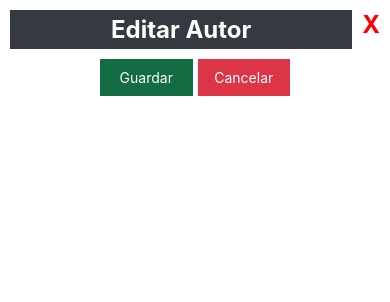
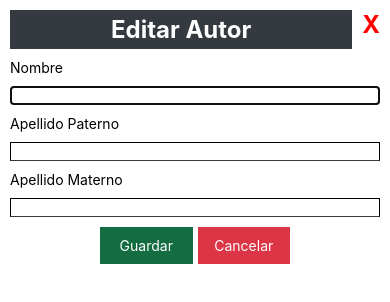
Before and after one commit to EmmanuelRuizGarcia/MyFirstAppReactNative, a React Native app: screen / in a window 390 px wide. Both pictures are taken after a click on the element 318 px from the left and 138 px from the top of the page. Shown: the top 302 px of the page. Built offline with nearby package versions, Linux system fonts and the light colour scheme.

Commit message:
se agrego la intefaz al PopUp Autor y se mejoro el funcionamiento del Input component que se hizo personalizado

```diff
--- a/src/Component/Input.js
+++ b/src/Component/Input.js
@@ -1,9 +1,19 @@
 import React from "react";
-import { StyleSheet, TextInput } from "react-native";
+import { StyleSheet, TextInput, View, Text } from "react-native";
 
-const Input = ({placeholder, onChangeText, value, flex = 0}) => {
+const Input = ({placeholder, onChangeText, value, flex = 0, text=""}) => {
     return(
-        <TextInput placeholder={placeholder} onChangeText={onChangeText} value={value} style={[stylesPage.styleInput,{flex}]}  />
+        <>
+            {
+                (text=="") ? null : <Text style={{marginVertical: 10}}>{text}</Text>
+            }
+
+            <TextInput
+                placeholder={placeholder}
+                onChangeText={onChangeText}
+                value={value}
+                style={[stylesPage.styleInput,{flex}]}  />
+        </>
     )
 }
 
--- a/src/pages/AutorPage.js
+++ b/src/pages/AutorPage.js
@@ -64,6 +64,9 @@ const AutorPage=()=>{
                 title={tituloPopup}
                 visible={visibleModal}
                 onPressCerrar={Cerrar} >
+                <Input text="Nombre" />
+                <Input text="Apellido Paterno" />
+                <Input text="Apellido Materno" />
             </ModalPopup>
             <Titulo title="Autor" />
             <View style={{margin: 10}}>
@@ -73,7 +76,10 @@ const AutorPage=()=>{
                     backgroundColor="#0b5ed7"
                     marginBottom={10} />
 
-                <Input placeholder="Ingrese nombre autor..." value={nombreBusqueda} onChangeText={(value)=>setnombreBusqueda(value)} />
+                <Input
+                    placeholder="Ingrese nombre autor..."
+                    value={nombreBusqueda}
+                    onChangeText={(value)=>setnombreBusqueda(value)} />
 
                 <FlatListView
                     data={filtroautor}
```
